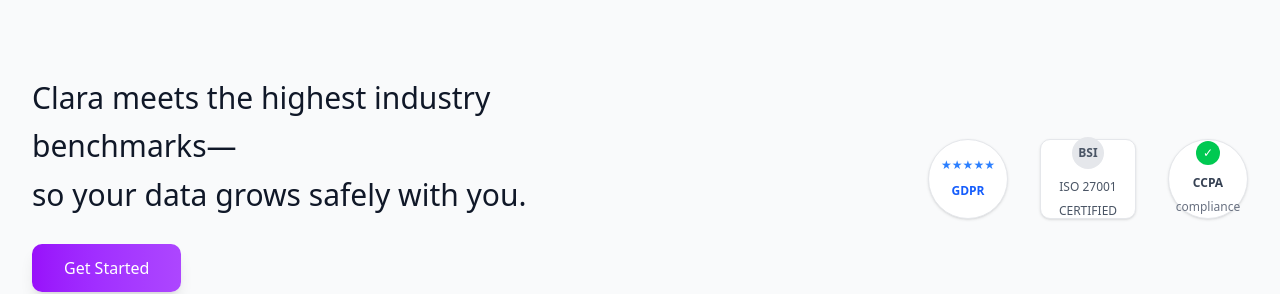
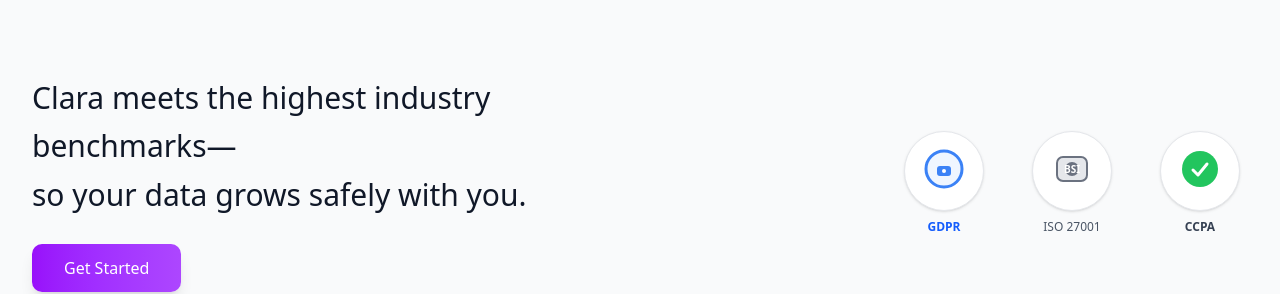
Before and after one commit to MoyasiGinko/SAAS-Template-Landing-Page-SIte, a Next.js app: page / in a window 1280 px wide. Shown: the part 3480-3774 px from the top of the page. Built offline with nearby package versions, Linux system fonts and the light colour scheme.

Commit message:
Refactor ComplianceSection component by updating badge visuals with SVG icons and improving layout for better presentation

```diff
--- a/src/components/ComplianceSection.tsx
+++ b/src/components/ComplianceSection.tsx
@@ -19,47 +19,40 @@
           </div>
 
           {/* Right Content - Compliance Badges */}
-          <div className="lg:w-1/2 flex items-center justify-center lg:justify-end space-x-8">
+            <div className="lg:w-1/2 flex items-center justify-center lg:justify-end gap-8">
               {/* GDPR Badge */}
-            <div className="flex flex-col items-center">
+              <div className="flex flex-col items-center space-y-1 w-24">
                 <div className="w-20 h-20 bg-white rounded-full border border-gray-200 shadow-sm flex items-center justify-center mb-2">
-                <div className="text-center">
-                  <div className="flex justify-center mb-1">
-                    {[...Array(5)].map((_, i) => (
-                      <span key={i} className="text-blue-500 text-xs">★</span>
-                    ))}
+                  <svg width="40" height="40" viewBox="0 0 40 40" className="mb-1" fill="none" xmlns="http://www.w3.org/2000/svg">
+                    <circle cx="20" cy="20" r="18" stroke="#3B82F6" strokeWidth="3" fill="#EFF6FF" />
+                    <rect x="13" y="17" width="14" height="10" rx="3" fill="#3B82F6" />
+                    <circle cx="20" cy="22" r="2" fill="#fff" />
+                  </svg>
                 </div>
-                  <span className="text-xs font-bold text-blue-600">GDPR</span>
-                </div>
-              </div>
+                <span className="text-xs font-bold text-blue-600 text-center">GDPR</span>
               </div>
 
               {/* BSI Badge */}
-            <div className="flex flex-col items-center">
-              <div className="w-24 h-20 bg-white rounded-lg border border-gray-200 shadow-sm flex items-center justify-center mb-2 px-3">
-                <div className="text-center">
-                  <div className="w-8 h-8 bg-gray-200 rounded-full mb-1 mx-auto flex items-center justify-center">
-                    <span className="text-xs font-bold text-gray-600">BSI</span>
+              <div className="flex flex-col items-center space-y-1 w-24">
+                <div className="w-20 h-20 bg-white rounded-full border border-gray-200 shadow-sm flex items-center justify-center mb-2">
+                  <svg width="40" height="40" viewBox="0 0 40 40" fill="none" xmlns="http://www.w3.org/2000/svg" className="mb-1">
+                    <rect x="5" y="8" width="30" height="24" rx="6" fill="#E5E7EB" stroke="#6B7280" strokeWidth="2"/>
+                    <circle cx="20" cy="20" r="7" fill="#6B7280" />
+                    <text x="20" y="24" textAnchor="middle" fontSize="10" fill="#fff" fontWeight="bold">BSI</text>
+                  </svg>
                 </div>
-                  <span className="text-xs text-gray-600">ISO 27001</span>
-                  <br />
-                  <span className="text-xs text-gray-600">CERTIFIED</span>
-                </div>
-              </div>
+                <span className="text-xs text-gray-600 text-center">ISO 27001</span>
               </div>
 
               {/* CCPA Badge */}
-            <div className="flex flex-col items-center">
+              <div className="flex flex-col items-center space-y-1 w-24">
                 <div className="w-20 h-20 bg-white rounded-full border border-gray-200 shadow-sm flex items-center justify-center mb-2">
-                <div className="text-center">
-                  <div className="w-6 h-6 bg-green-500 rounded-full mb-1 mx-auto flex items-center justify-center">
-                    <span className="text-white text-xs">✓</span>
+                  <svg width="40" height="40" viewBox="0 0 40 40" className="mb-1" fill="none" xmlns="http://www.w3.org/2000/svg">
+                    <circle cx="20" cy="20" r="18" fill="#22C55E" />
+                    <polyline points="13,21 18,26 27,15" stroke="#fff" strokeWidth="3" fill="none" strokeLinecap="round" strokeLinejoin="round"/>
+                  </svg>
                 </div>
-                  <span className="text-xs font-bold text-gray-700">CCPA</span>
-                  <br />
-                  <span className="text-xs text-gray-500">compliance</span>
-                </div>
-              </div>
+                <span className="text-xs font-bold text-gray-700 text-center">CCPA</span>
               </div>
             </div>
         </div>
```
Lines whose indentation alone changed are shown as unchanged.
